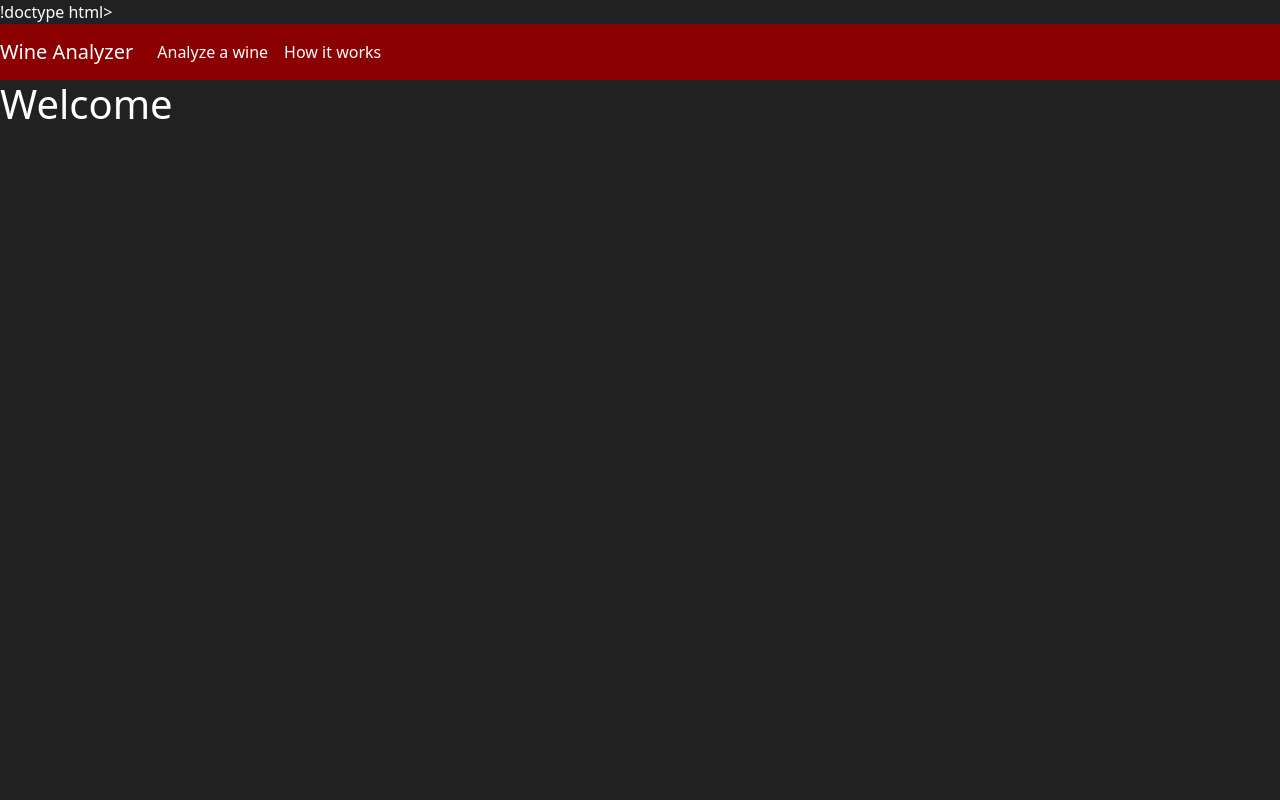
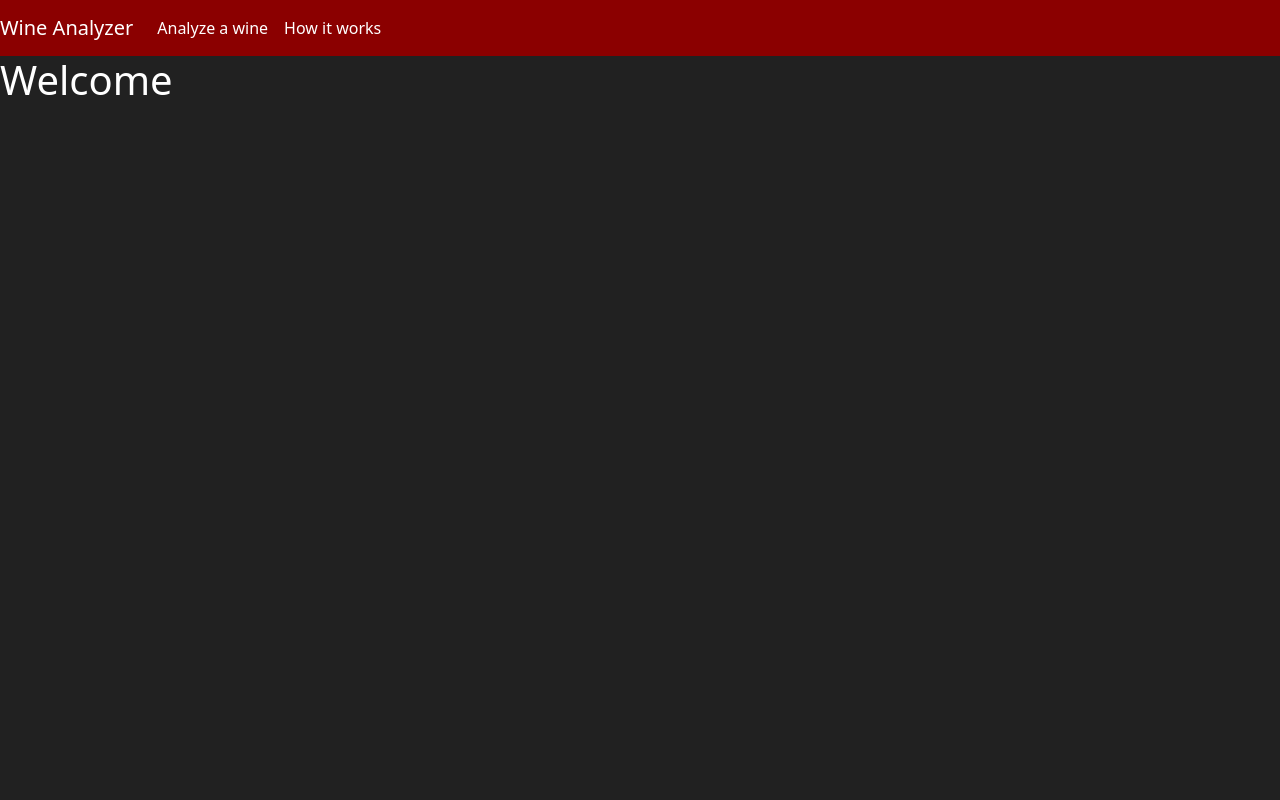
Before and after one commit to BaronOfLulz/SKlearn_wine_predict, a Flask app: template templates/base.html in a window 1280 px wide. Run offline with Flask 2, Linux system fonts and the light colour scheme; the template is opened without the code that fills it, so the values that code supplies are empty; parts of the project's set-up code (start-up, migrations or seed data) failed here and were passed over.

Commit message:
fixed typo in base.html

```diff
--- a/templates/base.html
+++ b/templates/base.html
@@ -1,4 +1,4 @@
-!doctype html>
+<!doctype html>
 <html lang="en">
   <head>
     <!-- Required meta tags -->
```
